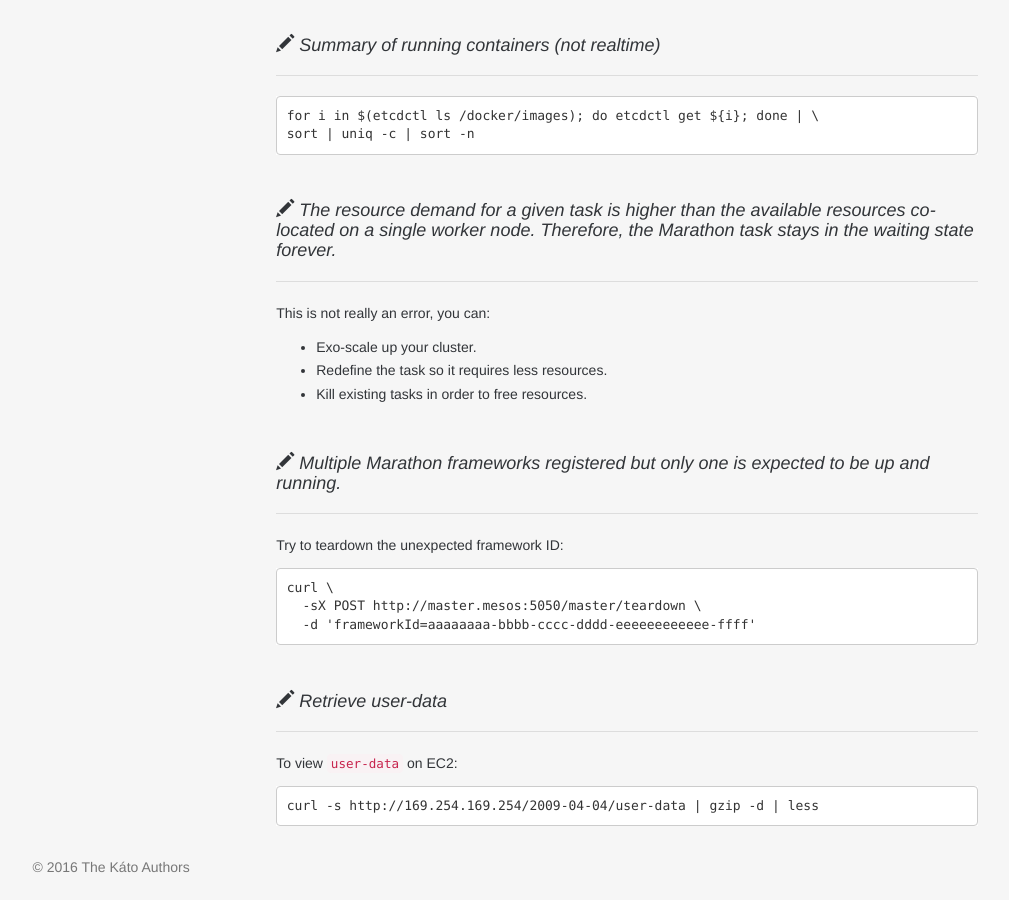
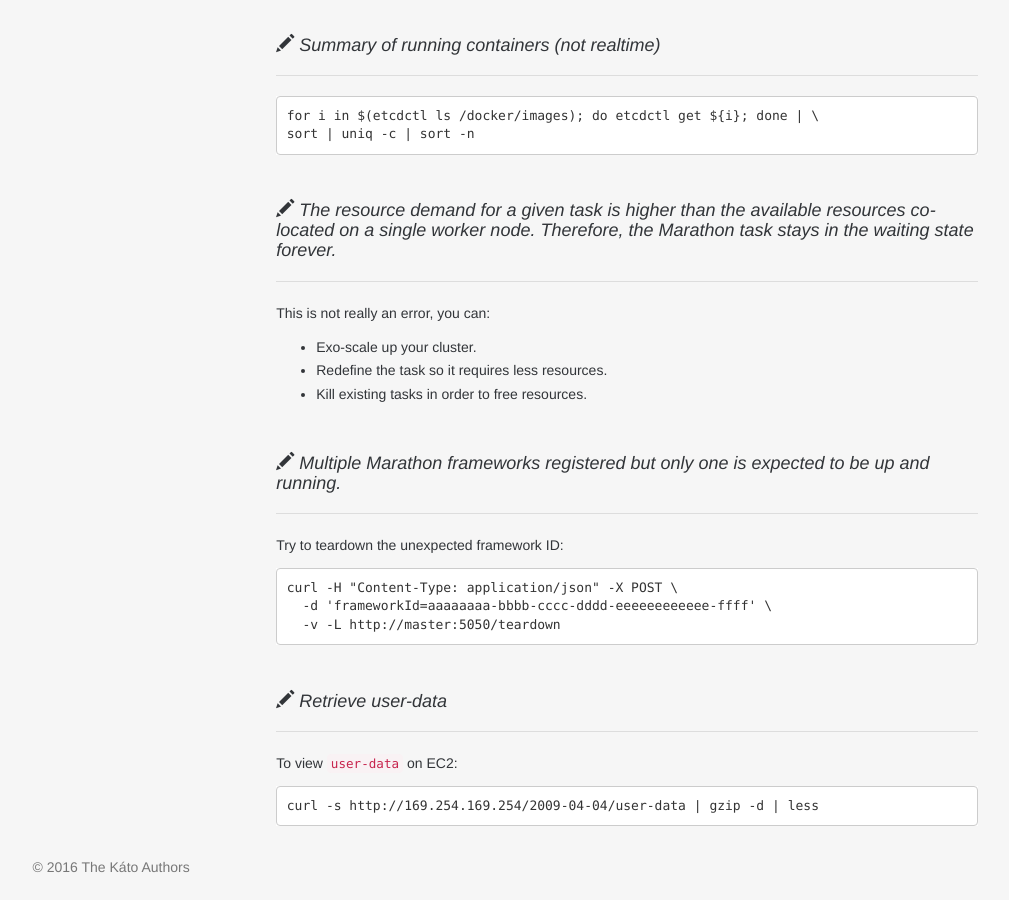
Before and after one commit to h0tbird/coreseed, a Jekyll site: the page built from docs/docs/checklist.md, in a window 1280 px wide and 900 px high, scrolled down 1067 px. Shown: the whole window, without its empty margins (135-1144 px from the left). Built offline with Jekyll 4.4.1, drawn with Linux system fonts in a browser that asks for light colours; nearby versions of some CDN libraries; some web fonts are replaced.

Commit message:
Update teardown command

````diff
--- a/docs/docs/checklist.md
+++ b/docs/docs/checklist.md
@@ -84,9 +84,9 @@ This is not really an error, you can:
 Try to teardown the unexpected framework ID:
 
 ```
-curl \
-  -sX POST http://master.mesos:5050/master/teardown \
-  -d 'frameworkId=aaaaaaaa-bbbb-cccc-dddd-eeeeeeeeeeee-ffff'
+curl -H "Content-Type: application/json" -X POST \
+  -d 'frameworkId=aaaaaaaa-bbbb-cccc-dddd-eeeeeeeeeeee-ffff' \
+  -v -L http://master:5050/teardown
 ```
 
 <br>
````
